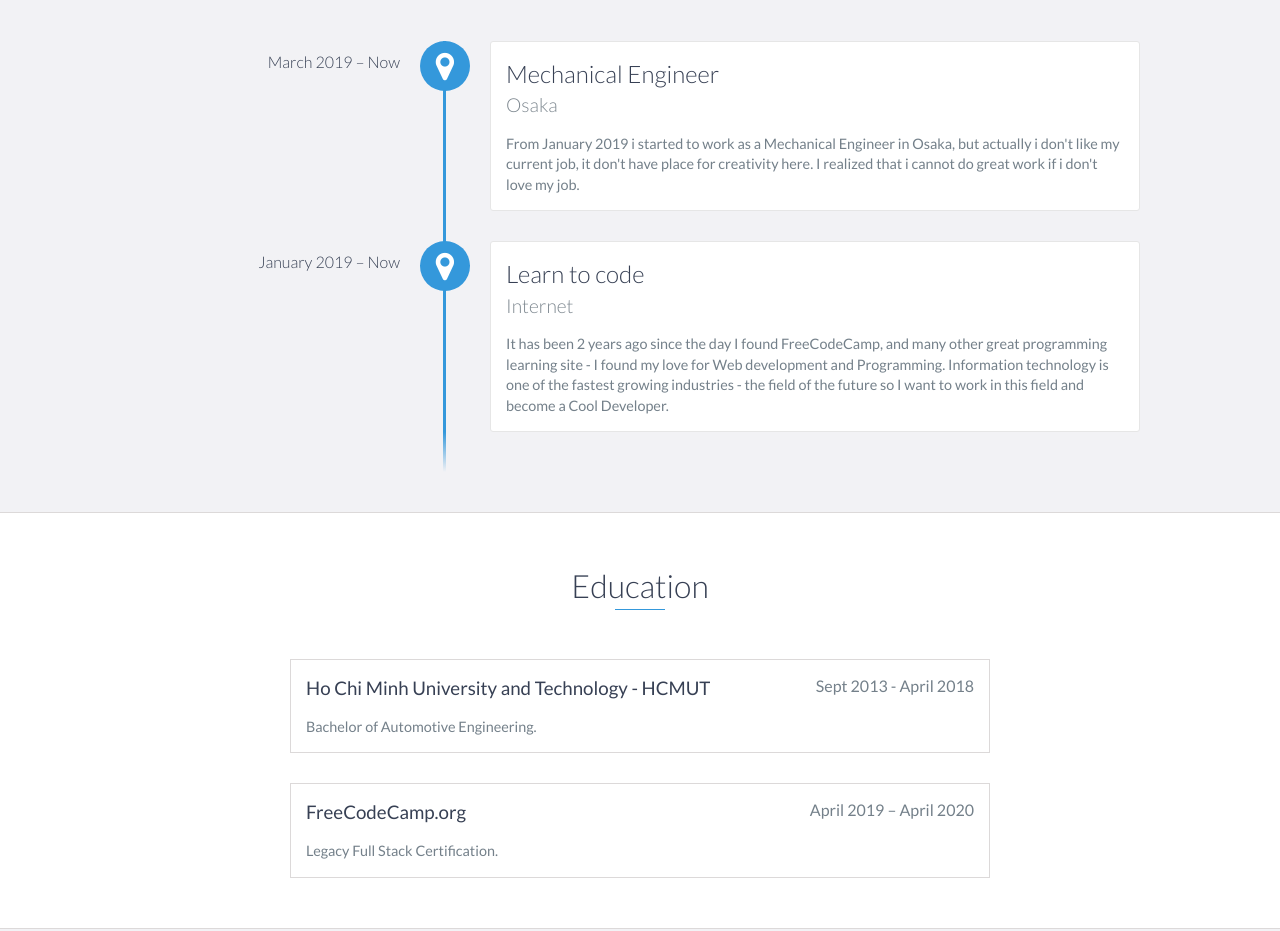
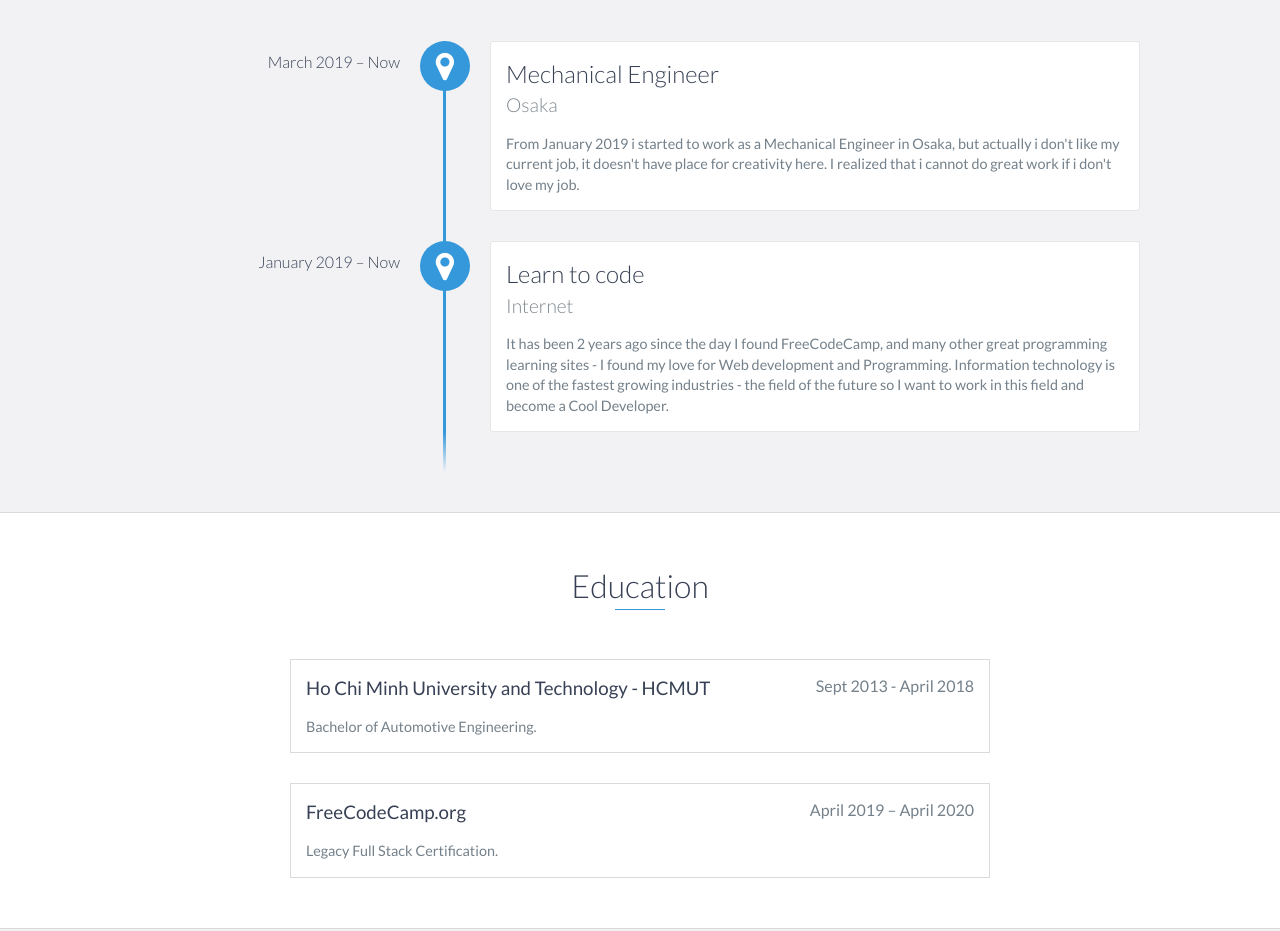
Before and after one commit to vannamnguyen/portfolio, a website: page index.html in a window 1280 px wide. Shown: the part 1260-2191 px from the top of the page. Drawn offline with nearby package versions, Linux system fonts and the light colour scheme.

Commit message:
Update index.html

```diff
--- a/index.html
+++ b/index.html
@@ -109,7 +109,7 @@
           <h4>Osaka</h4>
           <p>
             From January 2019 i started to work as a Mechanical Engineer in Osaka,
-            but actually i don't like my current job, it don't have place for creativity here.
+            but actually i don't like my current job, it doesn't have place for creativity here.
             I realized that i cannot do great work if i don't love my job.
           </p>
         </div>
@@ -119,7 +119,7 @@
           <h4>Internet</h4>
           <p>
             It has been 2 years ago since the day I found FreeCodeCamp, and many other
-            great programming learning site - I found my love for Web development
+            great programming learning sites - I found my love for Web development
             and Programming. Information technology is one of the fastest growing
             industries - the field of the future so I want to work in this field
             and become a Cool Developer.
```
